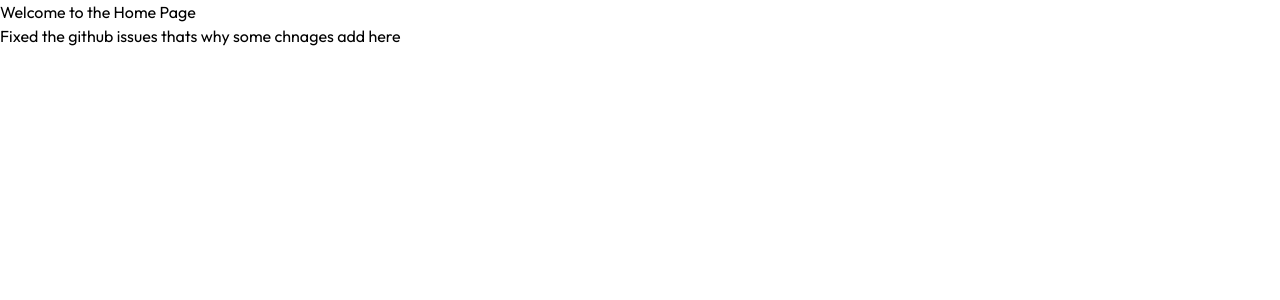
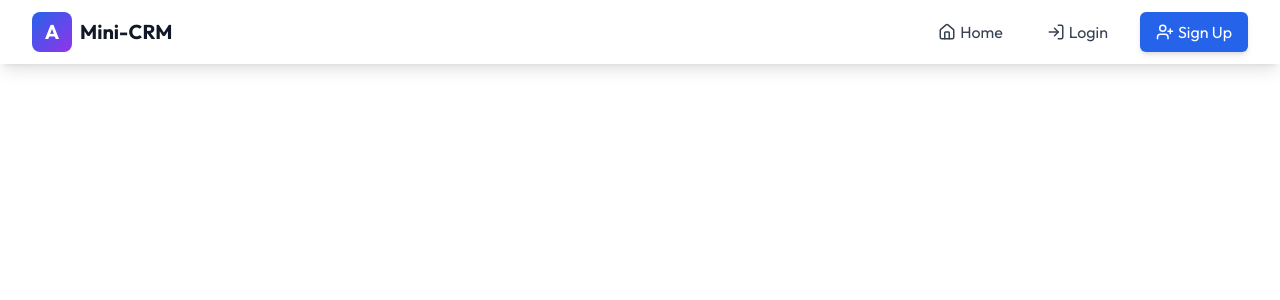
Before and after one commit to codermahbub20/link-shortify, a React (Vite) app in the folder front-end/: page / in a window 1280 px wide. Shown: the top 300 px of the page. Built offline with nearby package versions, Linux system fonts and the light colour scheme.

Commit message:
Create navbar and update login page

```diff
--- a/front-end/src/Components/Pages/Authentication/Login/LoginForm.tsx
+++ b/front-end/src/Components/Pages/Authentication/Login/LoginForm.tsx
@@ -4,22 +4,20 @@ import { Eye, EyeOff, Lock, Mail } from 'lucide-react';
 import { useLoginMutation } from '../../../../redux/features/auth/authApi';
 import { Link, useNavigate } from 'react-router-dom';
 import { toast } from 'sonner';
+import { useAppDispatch } from '../../../../redux/hooks';
+import { setUser } from '../../../../redux/features/auth/authSlice';
+import { verifyToken } from '../../../../utils/verifyToken';
 
-
-
-// Types
 interface LoginFormData {
   email: string;
   password: string;
   rememberMe?: boolean;
 }
 
-
 export const LoginForm: React.FC = () => {
   const [showPassword, setShowPassword] = useState(false);
-
   const navigate = useNavigate();
-
+  const dispatch = useAppDispatch();
 
   const {
     register,
@@ -27,31 +25,30 @@ export const LoginForm: React.FC = () => {
     formState: { errors },
   } = useForm<LoginFormData>();
 
-  const [loginUser, { isLoading, isSuccess, isError }] =
-    useLoginMutation();
+  const [login, { isLoading }] = useLoginMutation();
 
   const onSubmit = async (data: LoginFormData) => {
     try {
-      const result = await loginUser(data).unwrap();
-      console.log('Login successful:', result);
+      const res = await login({
+        email: data.email,
+        password: data.password,
+      }).unwrap();
 
-      // Store token if remember me is checked
-      if (data.rememberMe && result.token) {
-        // In a real app, you'd store this securely
-        console.log('Token would be stored:', result.token);
+      const user = verifyToken(res?.data?.token);
+
+      dispatch(setUser({ user, token: res?.data?.token }));
+
+      // Optional: persist token if "Remember me" is checked
+      if (data.rememberMe && res?.data?.token) {
+        localStorage.setItem('authToken', res.data.token); // or use secure method
       }
 
       toast.success('Login successful!');
       navigate('/');
     } catch (err) {
-      const errorMessage = err instanceof Error ? err.message : 'Login failed';
-      toast.error(errorMessage);
+      console.error('Login error:', err);
+      toast.error('Invalid email or password');
     }
-  };
-
-  const handleFormSubmit = (e: React.FormEvent) => {
-    e.preventDefault();
-    handleSubmit(onSubmit)(e);
   };
 
   return (
@@ -67,13 +64,12 @@ export const LoginForm: React.FC = () => {
               Welcome back
             </h1>
             <p className="text-gray-500 text-sm">
-              Sign in to your account to continue
+              Sign in to your Mini-CRM account
             </p>
           </div>
 
           {/* Form */}
-          <div onSubmit={handleFormSubmit}>
-            <div className="space-y-5">
+          <form onSubmit={handleSubmit(onSubmit)} className="space-y-5">
             {/* Email Address */}
             <div>
               <label
@@ -89,7 +85,7 @@ export const LoginForm: React.FC = () => {
                 <input
                   id="email"
                   type="email"
-                    placeholder="john@company.com"
+                  placeholder="you@example.com"
                   className={`w-full pl-10 pr-4 py-2.5 border rounded-lg focus:outline-none focus:ring-2 focus:ring-blue-500 transition ${
                     errors.email ? 'border-red-500' : 'border-gray-300'
                   }`}
@@ -174,27 +170,13 @@ export const LoginForm: React.FC = () => {
 
             {/* Submit Button */}
             <button
-                type="button"
-                onClick={handleFormSubmit}
+              type="submit"
               disabled={isLoading}
               className="w-full bg-blue-600 text-white py-3 rounded-lg font-semibold hover:bg-blue-700 transition disabled:opacity-50 disabled:cursor-not-allowed shadow-lg shadow-blue-500/30"
             >
               {isLoading ? 'Signing in...' : 'Sign in'}
             </button>
-
-              {/* Success/Error Messages */}
-              {isSuccess && (
-                <div className="p-3 bg-green-50 border border-green-200 rounded-lg text-green-700 text-sm text-center">
-                  Login successful! Redirecting...
-                </div>
-              )}
-              {isError && (
-                <div className="p-3 bg-red-50 border border-red-200 rounded-lg text-red-700 text-sm text-center">
-                  Invalid email or password. Please try again.
-                </div>
-              )}
-            </div>
-          </div>
+          </form>
 
           {/* Sign Up Link */}
           <div className="text-center mt-6">
@@ -232,3 +214,5 @@ export const LoginForm: React.FC = () => {
     </div>
   );
 };
+
+export default LoginForm;
--- a/front-end/src/Components/Pages/Home/Home.tsx
+++ b/front-end/src/Components/Pages/Home/Home.tsx
@@ -1,11 +1,10 @@
+import Navbar from "../Navbar/Navbar";
 
 
 const Home = () => {
     return (
         <div>
-            {/* <Navbar/> */}
-            <h1>Welcome to the Home Page</h1>
-            <p>Fixed the github issues thats why some chnages add here </p>
+            <Navbar/>
 
 
         </div>
--- /dev/null
+++ b/front-end/src/Components/Pages/Navbar/Navbar.tsx
@@ -0,0 +1,186 @@
+/* eslint-disable @typescript-eslint/no-explicit-any */
+import React, { useState } from 'react';
+import { Menu, X, User, LogOut, Home, LayoutDashboard, LogIn, UserPlus } from 'lucide-react';
+import { useNavigate } from 'react-router-dom';
+import { toast } from 'sonner';
+import { useAppDispatch, useAppSelector } from '../../../redux/hooks';
+import { logOut } from '../../../redux/features/auth/authSlice';
+
+interface NavbarProps {
+  className?: string;
+}
+
+export const Navbar: React.FC<NavbarProps> = ({ className = '' }) => {
+  const [isOpen, setIsOpen] = useState(false);
+
+  // Get auth state from Redux
+  const { user, token } = useAppSelector((state) => state.auth);
+  const dispatch = useAppDispatch();
+  const navigate = useNavigate();
+
+  const isAuthenticated = !!token && !!user;
+
+  const handleLogout = () => {
+    dispatch(logOut()); // This should clear user & token from Redux
+    toast.success('Logged out successfully');
+    navigate('/');
+  };
+
+  return (
+    <nav className={`bg-white shadow-lg ${className}`}>
+      <div className="max-w-7xl mx-auto px-4 sm:px-6 lg:px-8">
+        <div className="flex justify-between h-16">
+          {/* Logo and Brand */}
+          <div className="flex items-center">
+            <a href="/" className="flex items-center space-x-2">
+              <div className="w-10 h-10 bg-gradient-to-br from-blue-600 to-purple-600 rounded-lg flex items-center justify-center">
+                <span className="text-white font-bold text-xl">A</span>
+              </div>
+              <span className="text-xl font-bold text-gray-900">Mini-CRM</span>
+            </a>
+          </div>
+
+          {/* Desktop Navigation */}
+          <div className="hidden md:flex items-center space-x-4">
+            <a
+              href="/"
+              className="flex items-center space-x-1 px-3 py-2 rounded-md text-gray-700 hover:bg-gray-100 transition"
+            >
+              <Home size={18} />
+              <span>Home</span>
+            </a>
+
+            {isAuthenticated ? (
+              <>
+                <a
+                  href="/dashboard"
+                  className="flex items-center space-x-1 px-3 py-2 rounded-md text-gray-700 hover:bg-gray-100 transition"
+                >
+                  <LayoutDashboard size={18} />
+                  <span>Dashboard</span>
+                </a>
+
+                {/* User Menu */}
+                <div className="flex items-center space-x-3 ml-4 pl-4 border-l border-gray-200">
+                  <div className="flex items-center space-x-2">
+                    <div className="w-8 h-8 bg-gradient-to-br from-blue-500 to-purple-500 rounded-full flex items-center justify-center">
+                      <User size={16} className="text-white" />
+                    </div>
+                    <span className="text-sm font-medium text-gray-700">
+                      {user?.name || user?.email || 'User'}
+                    </span>
+                  </div>
+
+                  <button
+                    onClick={handleLogout}
+                    className="flex items-center space-x-1 px-3 py-2 rounded-md text-red-600 hover:bg-red-50 transition"
+                  >
+                    <LogOut size={18} />
+                    <span>Logout</span>
+                  </button>
+                </div>
+              </>
+            ) : (
+              <>
+                <a
+                  href="/login"
+                  className="flex items-center space-x-1 px-4 py-2 rounded-md text-gray-700 hover:bg-gray-100 transition"
+                >
+                  <LogIn size={18} />
+                  <span>Login</span>
+                </a>
+                <a
+                  href="/signup"
+                  className="flex items-center space-x-1 px-4 py-2 rounded-md bg-blue-600 text-white hover:bg-blue-700 transition shadow-md"
+                >
+                  <UserPlus size={18} />
+                  <span>Sign Up</span>
+                </a>
+              </>
+            )}
+          </div>
+
+          {/* Mobile menu button */}
+          <div className="md:hidden flex items-center">
+            <button
+              onClick={() => setIsOpen(!isOpen)}
+              className="text-gray-700 hover:text-gray-900 focus:outline-none"
+            >
+              {isOpen ? <X size={24} /> : <Menu size={24} />}
+            </button>
+          </div>
+        </div>
+      </div>
+
+      {/* Mobile Navigation */}
+      {isOpen && (
+        <div className="md:hidden border-t border-gray-200">
+          <div className="px-2 pt-2 pb-3 space-y-1">
+            <a
+              href="/"
+              className="flex items-center space-x-2 px-3 py-2 rounded-md text-gray-700 hover:bg-gray-100 transition block"
+            >
+              <Home size={18} />
+              <span>Home</span>
+            </a>
+
+            {isAuthenticated ? (
+              <>
+                <a
+                  href="/dashboard"
+                  className="flex items-center space-x-2 px-3 py-2 rounded-md text-gray-700 hover:bg-gray-100 transition block"
+                >
+                  <LayoutDashboard size={18} />
+                  <span>Dashboard</span>
+                </a>
+
+                <div className="px-3 py-2 border-t border-gray-200 mt-2">
+                  <div className="flex items-center space-x-2 mb-3">
+                    <div className="w-8 h-8 bg-gradient-to-br from-blue-500 to-purple-500 rounded-full flex items-center justify-center">
+                      <User size={16} className="text-white" />
+                    </div>
+                    <div>
+                      <p className="text-sm font-medium text-gray-900">
+                        {user?.name || user?.email || 'User'}
+                      </p>
+                      {user?.email && (
+                        <p className="text-xs text-gray-500">{user.email}</p>
+                      )}
+                    </div>
+                  </div>
+
+                  <button
+                    onClick={handleLogout}
+                    className="flex items-center space-x-2 w-full px-3 py-2 rounded-md text-red-600 hover:bg-red-50 transition text-left"
+                  >
+                    <LogOut size={18} />
+                    <span>Logout</span>
+                  </button>
+                </div>
+              </>
+            ) : (
+              <>
+                <a
+                  href="/login"
+                  className="flex items-center space-x-2 px-3 py-2 rounded-md text-gray-700 hover:bg-gray-100 transition block"
+                >
+                  <LogIn size={18} />
+                  <span>Login</span>
+                </a>
+                <a
+                  href="/signup"
+                  className="flex items-center space-x-2 px-3 py-2 rounded-md bg-blue-600 text-white hover:bg-blue-700 transition block"
+                >
+                  <UserPlus size={18} />
+                  <span>Sign Up</span>
+                </a>
+              </>
+            )}
+          </div>
+        </div>
+      )}
+    </nav>
+  );
+};
+
+export default Navbar;
--- a/front-end/src/routes/router.tsx
+++ b/front-end/src/routes/router.tsx
@@ -3,7 +3,8 @@ import MainLayout from "../Components/Layouts/MainLayout";
 import Home from "../Components/Pages/Home/Home";
 import NotFoundPage from "../Components/Pages/NotFound/NotFoundPage";
 import { RegistrationForm } from "../Components/Pages/Authentication/Registration/RegistrationForm";
-import { LoginForm } from "../Components/Pages/Authentication/Login/LoginForm";
+import LoginForm from "../Components/Pages/Authentication/Login/LoginForm";
+
 
 
 
```
Lines whose indentation alone changed are shown as unchanged.
